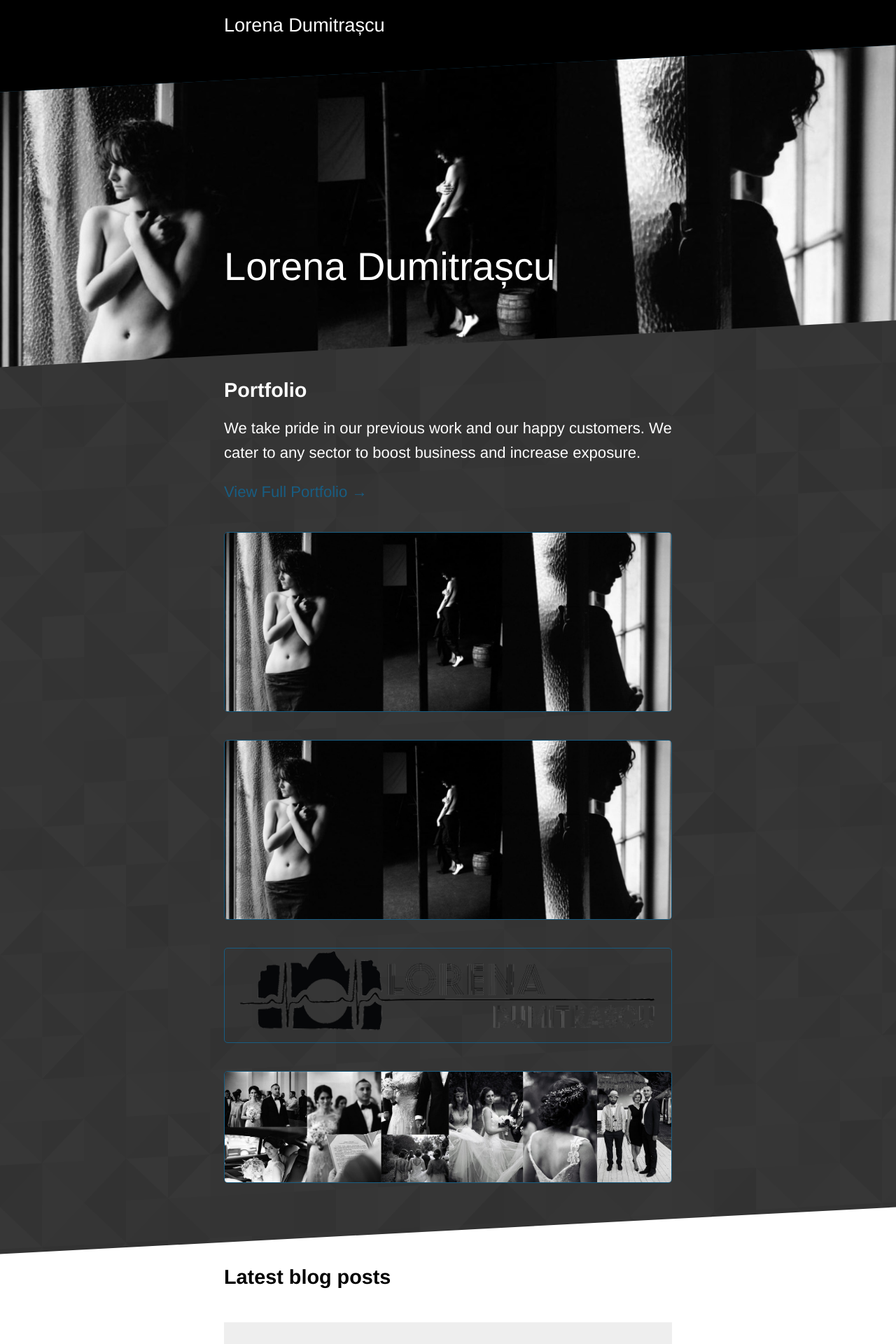
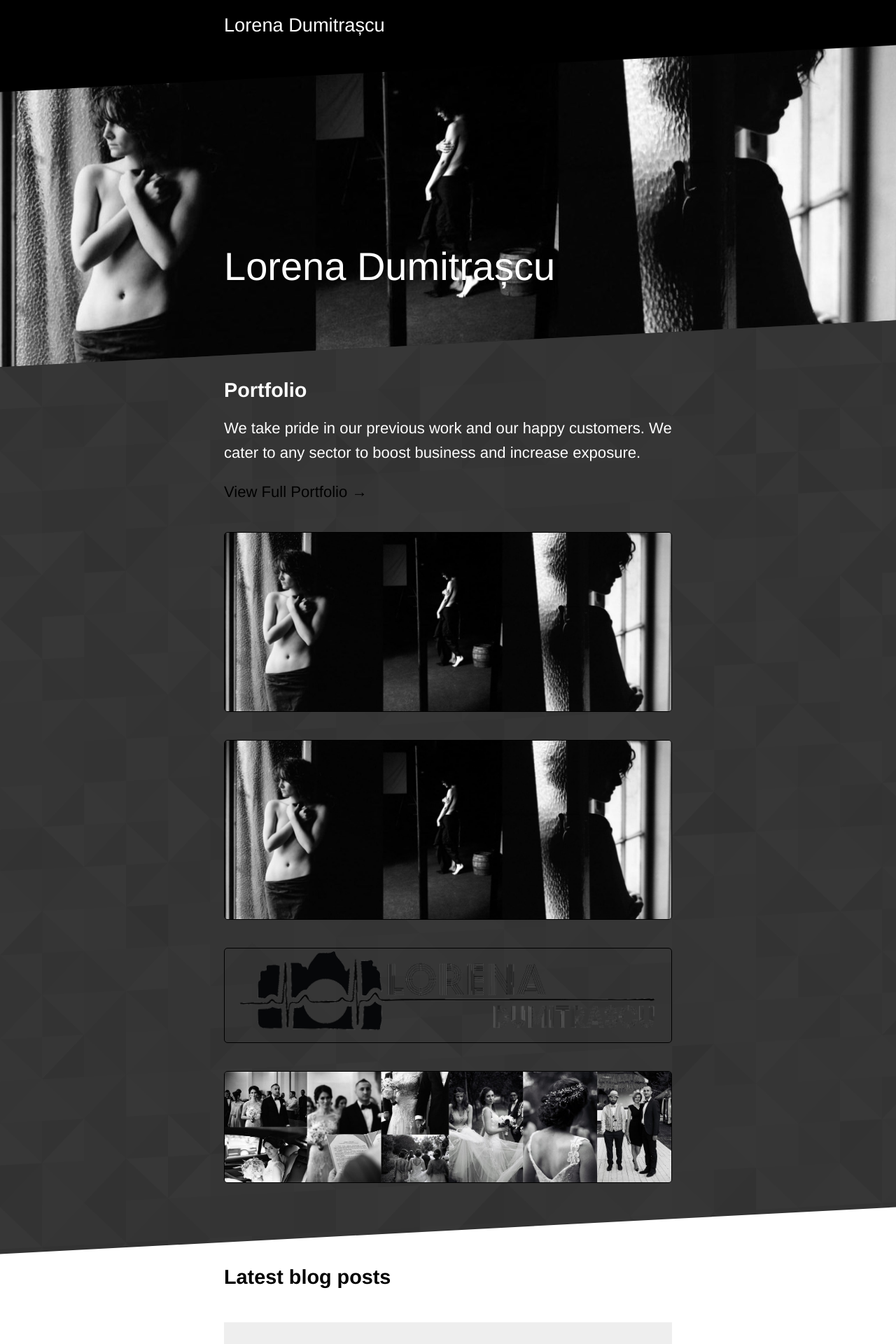
Before and after one commit to CosminTraistaru/photostories, a Jekyll site: the page built from index.html, in a window 1280 px wide. Shown: the top 1920 px of the page at 70% size. Built offline with Jekyll 4.4.1, drawn with Linux system fonts in a browser that asks for light colours.

Commit message:
background image

```diff
--- a/_includes/screen.scss
+++ b/_includes/screen.scss
@@ -1,4 +1,4 @@
-$brand-color: #185d82;
+$brand-color: #000000;
 $html-background-color: #000000;
 $secondary-brand-color: #FFC461;
 $middle-gradient-color: mix($brand-color, $secondary-brand-color, 95%);
--- a/_sass/layout.scss
+++ b/_sass/layout.scss
@@ -6,7 +6,11 @@
 }
 
 .text-container {
-	max-width: 640px;
+	max-width: 1200px;
+
+	@media #{$desktop} {
+		max-width: 640px;
+	}
 }
 
 .container {
@@ -65,8 +69,8 @@ section {
 
 	&.hero {
 		color: #ffffff;
-		background: url(/assets/images/hero_image.jpg) no-repeat, $brand-color;
-		background-size: cover;
+		background: url(/assets/images/hero_image.jpg) no-repeat center, $brand-color;
+		//background-size: inherit;
 		text-align: left;
 		margin-top: 80px;
 		padding-top: 250px;
@@ -93,13 +97,6 @@ section {
 	&.alternate {
 		background: #eee;
 	}
-}
-
-.sitetitle + h2 {
-	-webkit-transform: skewY(-$section-rotation);
-	-moz-transform: skewY(-$section-rotation);
-	-ms-transform: skewY(-$section-rotation);
-	transform: skewY(-$section-rotation);
 }
 
 .button {
@@ -163,21 +160,23 @@ section {
 	li {
 		padding: 0;
 		box-sizing: border-box;
-		width: 70%;
+		width: 95%;
 		position: relative;
 		overflow: hidden;
 		margin: 20px;
 		border-radius: 5px;
-		text-align: left;
+		text-align: center;
 		border: 1px solid $brand-color;
 		line-height: 0;
 
 		@media #{$tablet} {
 			flex: 1 1 50%;
+			width: 80%;
 		}
 
 		@media #{$desktop} {
 			flex: 1 1 30%;
+			width: 70%;
 		}
 
 		img {
```
